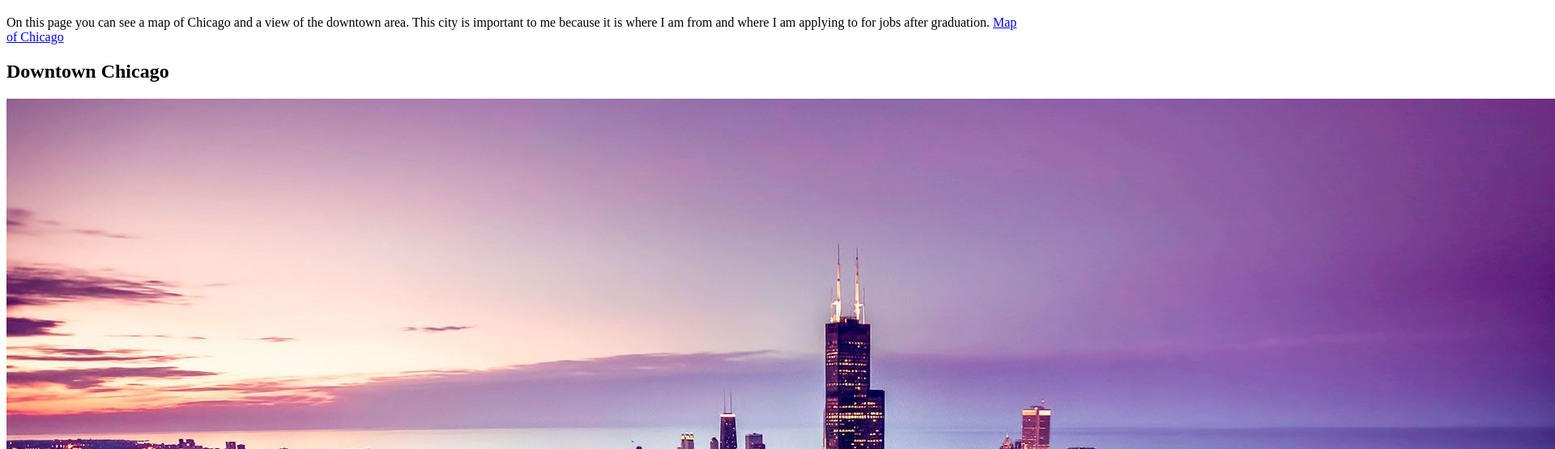
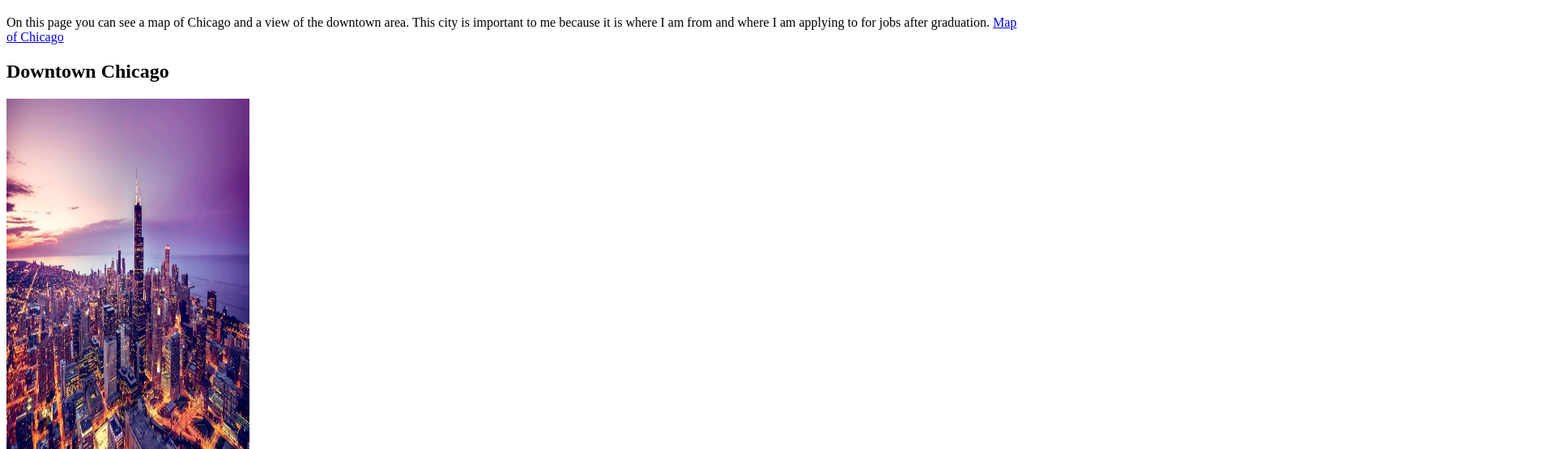
Before and after one commit to cbaker34/CRP458, a plain HTML site: page exercise2/index.html in a window 1280 px wide. Shown: the part 61-616 px from the top of the page at 81% size, 1920 px wide, since content can reach past the window. Drawn offline with Linux system fonts and the light colour scheme.

Commit message:
Update index.html

```diff
--- a/exercise2/index.html
+++ b/exercise2/index.html
@@ -9,7 +9,7 @@
 <p>On this page you can see a map of Chicago and a view of the downtown area. This city is important to me because it is where I am from and where I am applying to for jobs after graduation. <a href="https://www.orangesmile.com/common/img_city_maps/chicago-map-0.jpg">Map of Chicago</a></p>
 <h2>Downtown Chicago</h2>
 
-<p><img src="_images/downtown.jpg"</p>
+<p><img src="_images/downtown.jpg" height="500" width="300"></p>
 
 <p><iframe width="425" height="350" frameborder="0" scrolling="no" marginheight="0" marginwidth="0" src="https://www.openstreetmap.org/export/embed.html?bbox=-88.54705810546876%2C41.47566020027821%2C-87.26165771484375%2C42.19088154556975&amp;layer=mapnik" style="border: 1px solid black"></iframe><br/><small><a href="https://www.openstreetmap.org/#map=10/41.8343/-87.9044">View Larger Map</a></small></p>
 </body>
```
